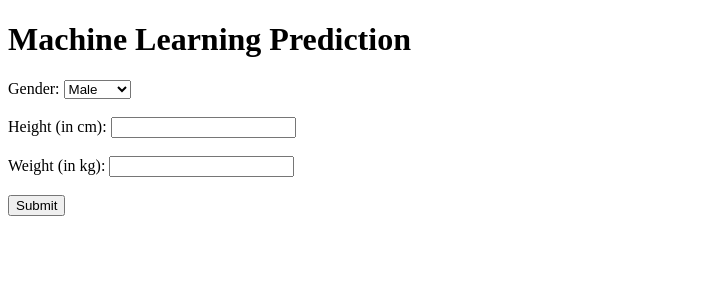
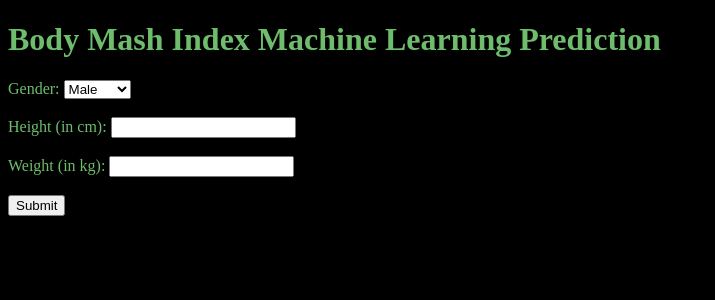
Before and after one commit to mikaelade00/BMI, a Flask app: page / in a window 1280 px wide. Shown: the top 300 px of the page, without its empty margins (0-715 px from the left). Run offline with Flask 2, Linux system fonts and the light colour scheme; parts of the project's set-up code (start-up, migrations or seed data) failed here and were passed over.

Commit message:
Add files via upload

```diff
--- a/templates/Untitled-1.html
+++ b/templates/Untitled-1.html
@@ -7,21 +7,21 @@
     <title>ML Prediction</title>
 </head>
 
-<body>
-    <h1>Machine Learning Prediction</h1>
+<body style="background: #000;">
+    <h1 style="color:rgb(110, 189, 108);">Body Mash Index Machine Learning Prediction</h1>
     <form action="/predict" method="post">
-        <label for="gender">Gender:</label>
+        <label style="color:rgb(110, 189, 108);" for="gender">Gender:</label>
         <select id="gender" name="gender">
             <option value="male">Male</option>
             <option value="female">Female</option>
         </select>
         <br><br>
 
-        <label for="height">Height (in cm):</label>
+        <label style="color:rgb(110, 189, 108);" for="height">Height (in cm):</label>
         <input type="number" id="height" name="height" required>
         <br><br>
 
-        <label for="weight">Weight (in kg):</label>
+        <label style="color:rgb(110, 189, 108);" for="weight">Weight (in kg):</label>
         <input type="number" id="weight" name="weight" required>
         <br><br>
 
@@ -29,7 +29,7 @@
     </form>
 
     {% if prediction_result %}
-    <h2>{{ prediction_result }}</h2>
+    <h2 style="color:rgb(110, 189, 108);">{{ prediction_result }}</h2>
     {% endif %}
 </body>
 
```
